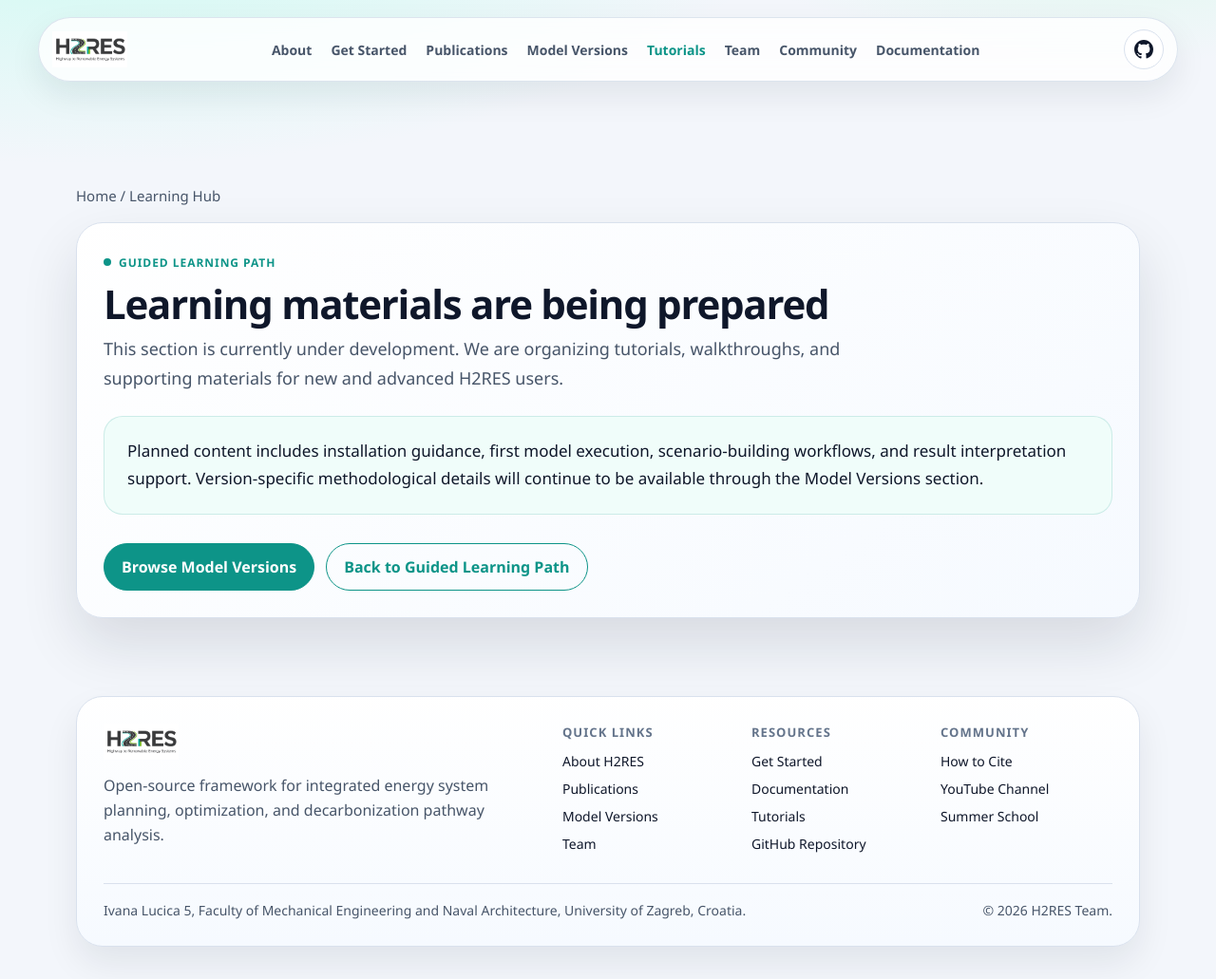
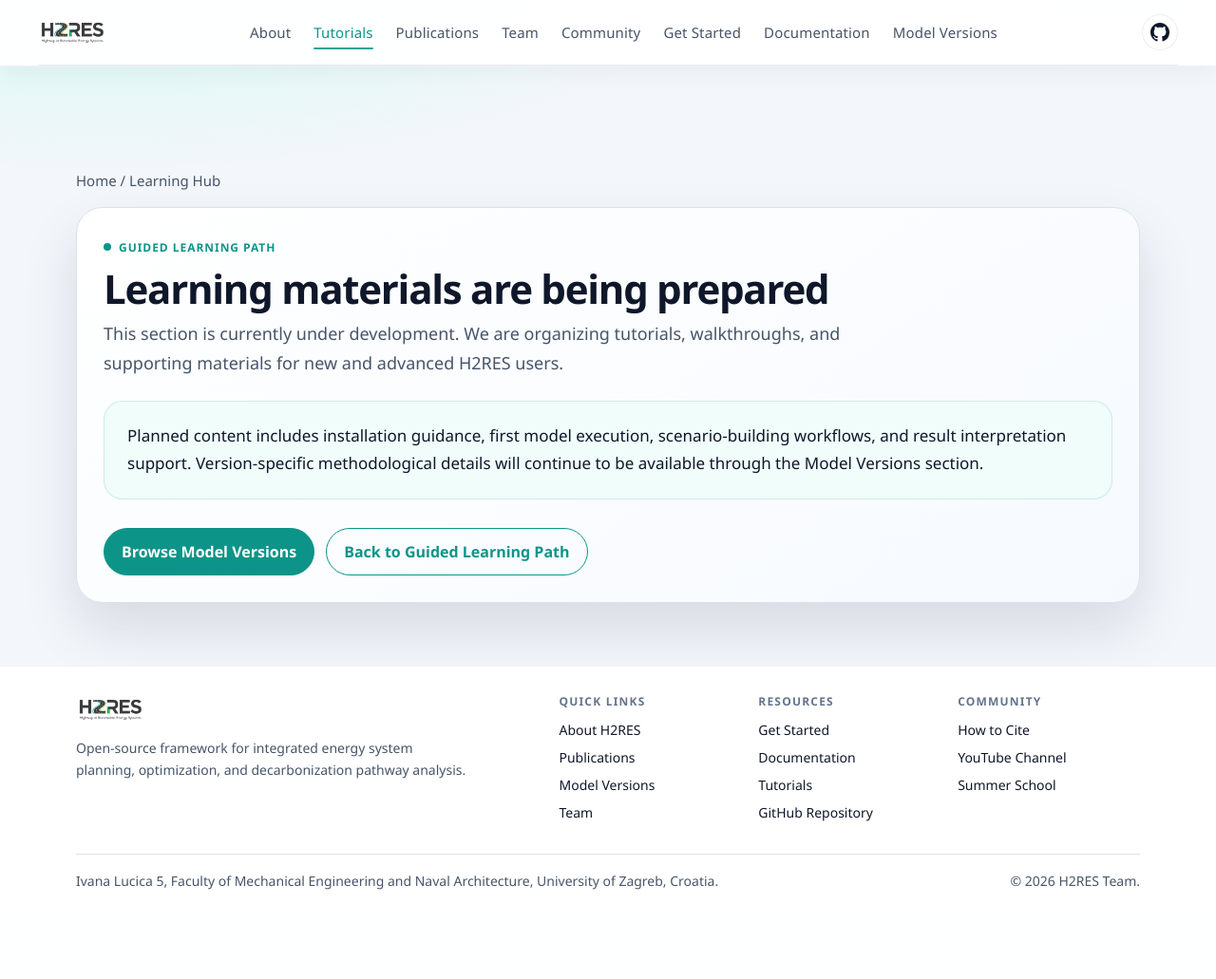
Before and after one commit to Franciscofloresg/H2RES_web_draft, a PHP site: page /tutorials/index.html in a window 1280 px wide. Shown: the whole page at 95% size. After the commit the page ends 937 px from the top, so only its background shows below. Run offline with PHP 8.4, Linux system fonts and the light colour scheme.

Commit message:
Refine site shell with minimalist white chrome

```diff
--- a/assets/css/site-shell.css
+++ b/assets/css/site-shell.css
@@ -44,7 +44,10 @@ body.h2res-shell.mobile-nav-open {
   position: sticky;
   top: 0;
   z-index: 50;
-  padding: 18px 0 0;
+  padding: 14px 0 0;
+  background: rgba(255, 255, 255, 0.96);
+  border-bottom: 1px solid rgba(148, 163, 184, 0.14);
+  box-shadow: 0 8px 24px rgba(15, 23, 42, 0.04);
 }
 
 .site-header-inner {
@@ -57,23 +60,25 @@ body.h2res-shell.mobile-nav-open {
   display: flex;
   align-items: center;
   justify-content: space-between;
-  gap: 16px;
-  padding: 12px 14px;
-  border: 1px solid rgba(217, 225, 237, 0.9);
-  border-radius: 999px;
-  background: var(--nav-bg);
-  backdrop-filter: blur(14px);
-  box-shadow: 0 14px 34px rgba(15, 23, 42, 0.08);
+  gap: 24px;
+  padding: 0 0 14px;
+  border: none;
+  border-bottom: 1px solid rgba(148, 163, 184, 0.22);
+  border-radius: 0;
+  background: transparent;
+  backdrop-filter: none;
+  box-shadow: none;
 }
 
 .site-logo {
   display: flex;
   align-items: center;
   text-decoration: none;
+  flex: 0 0 auto;
 }
 
 .site-logo img {
-  height: 38px;
+  height: 34px;
   width: auto;
   display: block;
 }
@@ -81,16 +86,20 @@ body.h2res-shell.mobile-nav-open {
 .site-nav {
   display: flex;
   align-items: center;
-  gap: 20px;
-  flex: 1;
+  gap: 24px;
+  flex: 1 1 auto;
   justify-content: center;
+  min-width: 0;
 }
 
 .site-nav a {
   text-decoration: none;
   color: var(--muted);
-  font-size: 14px;
-  font-weight: 600;
+  font-size: 15px;
+  font-weight: 500;
+  letter-spacing: 0.01em;
+  position: relative;
+  padding: 10px 0;
 }
 
 .site-nav a:hover,
@@ -98,30 +107,52 @@ body.h2res-shell.mobile-nav-open {
   color: var(--accent);
 }
 
+.site-nav a::after {
+  content: "";
+  position: absolute;
+  left: 0;
+  right: 0;
+  bottom: 2px;
+  height: 2px;
+  border-radius: 999px;
+  background: currentColor;
+  opacity: 0.85;
+  transform: scaleX(0);
+  transform-origin: center;
+  transition: transform 0.22s ease;
+}
+
+.site-nav a:hover::after,
+.site-nav a.active::after {
+  transform: scaleX(1);
+}
+
 .site-header-actions {
   display: flex;
   align-items: center;
   gap: 10px;
+  flex: 0 0 auto;
 }
 
 .icon-btn {
-  width: 42px;
-  height: 42px;
+  width: 38px;
+  height: 38px;
   display: inline-flex;
   align-items: center;
   justify-content: center;
-  border: 1px solid var(--line);
+  border: 1px solid rgba(148, 163, 184, 0.2);
   border-radius: 999px;
   background: #ffffff;
   color: var(--text);
   cursor: pointer;
   text-decoration: none;
-  transition: border-color 0.2s ease, color 0.2s ease, transform 0.2s ease;
+  transition: border-color 0.2s ease, color 0.2s ease, background 0.2s ease, transform 0.2s ease;
 }
 
 .icon-btn:hover {
-  border-color: #99f6e4;
+  border-color: rgba(13, 148, 136, 0.24);
   color: var(--accent);
+  background: rgba(255, 255, 255, 0.92);
   transform: translateY(-1px);
 }
 
@@ -303,15 +334,17 @@ body.h2res-shell.mobile-nav-open {
 }
 
 .site-footer {
-  padding: 16px 0 34px;
+  background: #ffffff;
+  border-top: 1px solid rgba(148, 163, 184, 0.14);
+  padding: 28px 0 24px;
 }
 
 .site-footer-card {
-  background: linear-gradient(180deg, rgba(255,255,255,0.98), rgba(246,250,255,0.98));
-  border: 1px solid var(--line);
-  border-radius: 28px;
-  box-shadow: var(--shadow);
-  padding: 28px;
+  background: transparent;
+  border: none;
+  border-radius: 0;
+  box-shadow: none;
+  padding: 0;
 }
 
 .site-footer-main {
@@ -321,9 +354,10 @@ body.h2res-shell.mobile-nav-open {
 }
 
 .site-footer-brand p {
-  margin: 14px 0 0;
+  margin: 12px 0 0;
   color: var(--muted);
-  line-height: 1.65;
+  line-height: 1.7;
+  font-size: 14px;
   max-width: 420px;
 }
 
@@ -335,9 +369,9 @@ body.h2res-shell.mobile-nav-open {
 
 .site-footer-links-group h4 {
   margin: 0 0 12px;
-  font-size: 13px;
+  font-size: 12px;
   text-transform: uppercase;
-  letter-spacing: 0.08em;
+  letter-spacing: 0.1em;
   color: #64748b;
 }
 
@@ -356,7 +390,7 @@ body.h2res-shell.mobile-nav-open {
 .site-footer-divider {
   height: 1px;
   background: var(--line);
-  margin: 22px 0 18px;
+  margin: 24px 0 18px;
 }
 
 .site-footer-bottom {
@@ -407,7 +441,11 @@ body.h2res-shell.mobile-nav-open {
   }
 
   .site-nav-pill {
-    padding: 10px 12px;
+    padding-bottom: 12px;
+  }
+
+  .site-logo img {
+    height: 32px;
   }
 
   .site-footer-card {
--- a/tutorials/index.html
+++ b/tutorials/index.html
@@ -14,13 +14,13 @@
         <a class="site-logo" href="../index.html#home"><img src="../assets/h2res-logo.png" alt="H2RES logo"></a>
         <nav class="site-nav">
           <a href="../index.html#about">About</a>
-          <a href="../index.html#get-started">Get Started</a>
+          <a href="../index.html#tutorials" class="active">Tutorials</a>
           <a href="../index.html#publications">Publications</a>
-          <a href="../versions/index.html">Model Versions</a>
-          <a href="../index.html#tutorials" class="active">Tutorials</a>
           <a href="../index.html#team">Team</a>
           <a href="../index.html#community">Community</a>
+          <a href="../index.html#get-started">Get Started</a>
           <a href="../index.html#documentation">Documentation</a>
+          <a href="../versions/index.html">Model Versions</a>
         </nav>
         <div class="site-header-actions">
           <a class="icon-btn" href="https://github.com/H2RES-model" target="_blank" rel="noopener noreferrer" aria-label="GitHub">
@@ -43,13 +43,13 @@
       </div>
       <div class="mobile-nav-links">
         <a href="../index.html#about">About</a>
-        <a href="../index.html#get-started">Get Started</a>
+        <a href="../index.html#tutorials">Tutorials</a>
         <a href="../index.html#publications">Publications</a>
-        <a href="../versions/index.html">Model Versions</a>
-        <a href="../index.html#tutorials">Tutorials</a>
         <a href="../index.html#team">Team</a>
         <a href="../index.html#community">Community</a>
+        <a href="../index.html#get-started">Get Started</a>
         <a href="../index.html#documentation">Documentation</a>
+        <a href="../versions/index.html">Model Versions</a>
       </div>
     </div>
   </nav>
```
Also changed, not shown: index.html (+109 -58 lines), team/member.html (+120 -44 lines), versions/index.html (+6 -6 lines), versions/version.html (+6 -6 lines).
